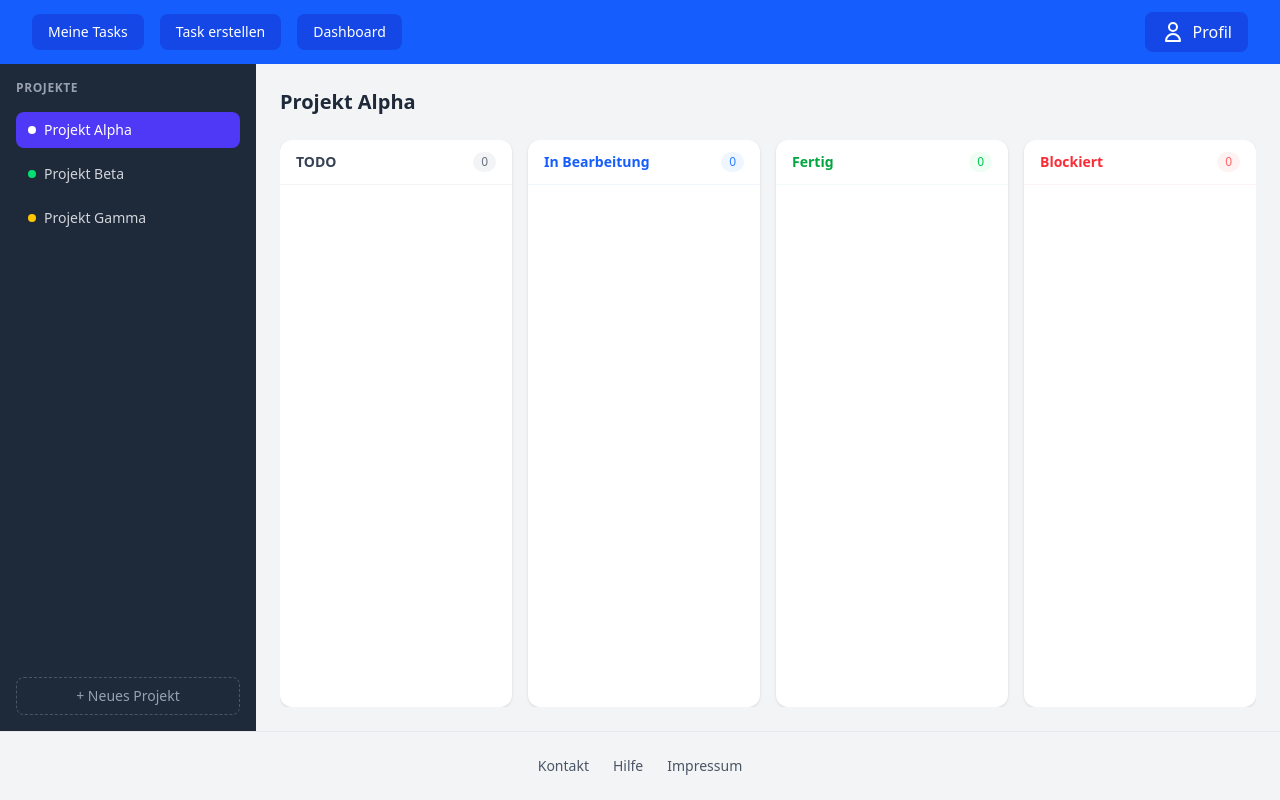
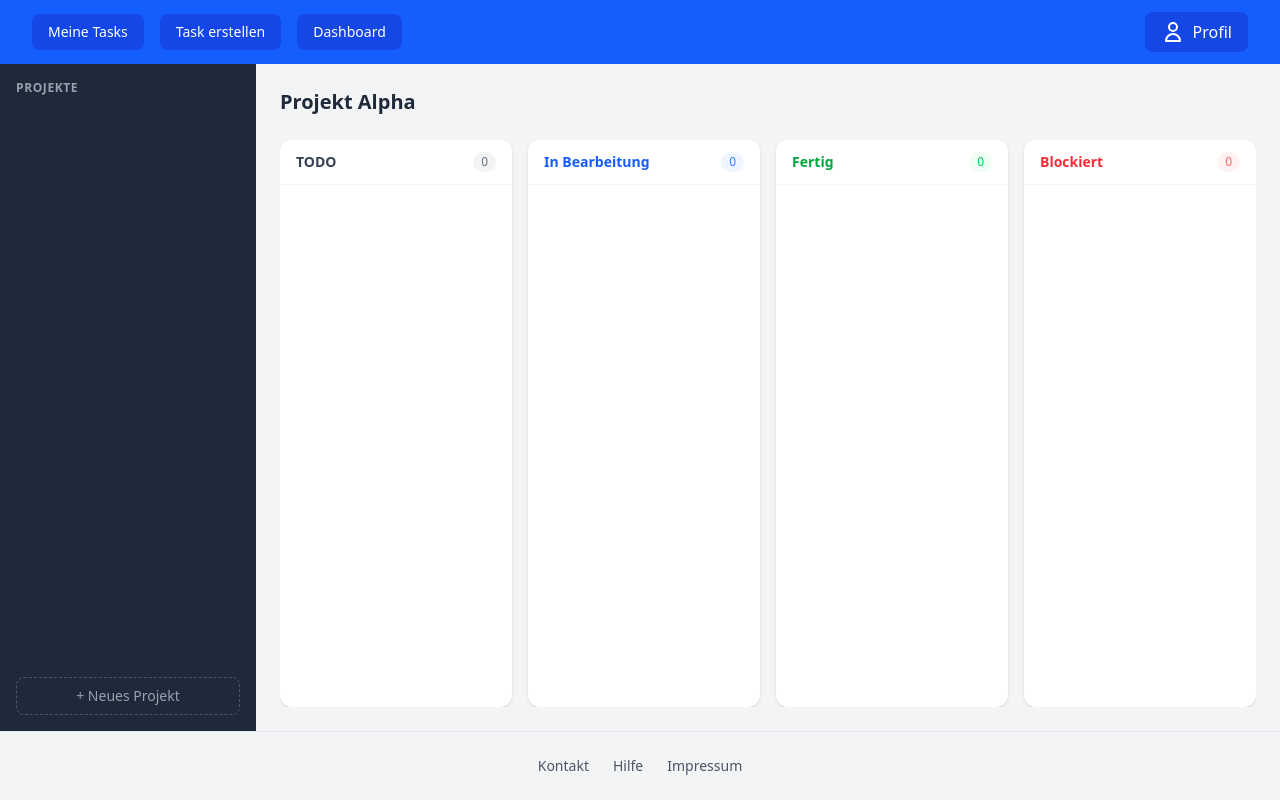
Before and after one commit to ChristianW12/verteilte-systeme-programm, an Angular app in the folder frontend/frontend-app/: page /dashboard in a window 1280 px wide. Built offline with nearby package versions, Linux system fonts and the light colour scheme.

Commit message:
feat: update routing to include wildcard path; clean up dashboard layout and header

```diff
--- a/frontend/frontend-app/src/app/app.routes.ts
+++ b/frontend/frontend-app/src/app/app.routes.ts
@@ -9,5 +9,6 @@ export const routes: Routes = [
   { path: '', component: Home },
   {path: 'dashboard', component: Dashboard},
   {path: 'login', component: Login},
-  {path: 'create-task', component: CreateTask}
+  {path: 'create-task', component: CreateTask},
+  {path: '**', component: Home }
 ];
--- a/frontend/frontend-app/src/app/pages/dashboard/dashboard.html
+++ b/frontend/frontend-app/src/app/pages/dashboard/dashboard.html
@@ -4,18 +4,6 @@
   <aside class="w-1/5 bg-gray-800 text-white flex flex-col p-4 gap-2 shrink-0">
     <h2 class="text-xs font-semibold text-gray-400 uppercase tracking-wider mb-2">Projekte</h2>
 
-    <button class="flex items-center gap-2 px-3 py-2 rounded-lg bg-indigo-600 text-white text-sm font-medium text-left">
-      <span class="w-2 h-2 rounded-full bg-white shrink-0"></span>
-      Projekt Alpha
-    </button>
-    <button class="flex items-center gap-2 px-3 py-2 rounded-lg hover:bg-gray-700 text-gray-300 text-sm text-left transition">
-      <span class="w-2 h-2 rounded-full bg-green-400 shrink-0"></span>
-      Projekt Beta
-    </button>
-    <button class="flex items-center gap-2 px-3 py-2 rounded-lg hover:bg-gray-700 text-gray-300 text-sm text-left transition">
-      <span class="w-2 h-2 rounded-full bg-yellow-400 shrink-0"></span>
-      Projekt Gamma
-    </button>
 
     <div class="mt-auto">
       <button class="w-full px-3 py-2 rounded-lg border border-dashed border-gray-600 text-gray-400 text-sm hover:border-indigo-400 hover:text-indigo-400 transition">
--- a/frontend/frontend-app/src/app/shared/components/header/header.html
+++ b/frontend/frontend-app/src/app/shared/components/header/header.html
@@ -1,7 +1,6 @@
 <header class="bg-blue-600 text-white shadow-md">
   <nav class="max-w-7xl mx-auto px-4 sm:px-6 lg:px-8">
     <div class="flex justify-between h-16 items-center">
-      <!-- Linke Seite: Ticket Buttons -->
       <div class="flex space-x-4">
         <button class="bg-blue-700 hover:bg-blue-800 px-4 py-2 rounded-lg transition-colors duration-200 font-medium text-sm">
           Meine Tasks
@@ -12,7 +11,6 @@
         <button class="bg-blue-700 hover:bg-blue-800 px-4 py-2 rounded-lg transition-colors duration-200 font-medium text-sm" routerLink="/dashboard">Dashboard</button>
       </div>
 
-      <!-- Rechte Seite: Profil Knopf -->
       <div class="flex-shrink-0">
         <button class="flex items-center space-x-2 bg-blue-700 hover:bg-blue-800 px-4 py-2 rounded-lg transition-colors duration-200">
           <svg xmlns="http://www.w3.org/2000/svg" class="h-5 w-5 md:h-6 md:w-6" fill="none" viewBox="0 0 24 24" stroke="currentColor">
```
